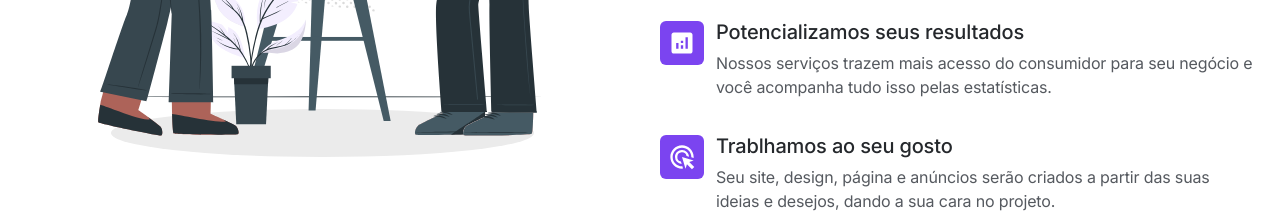
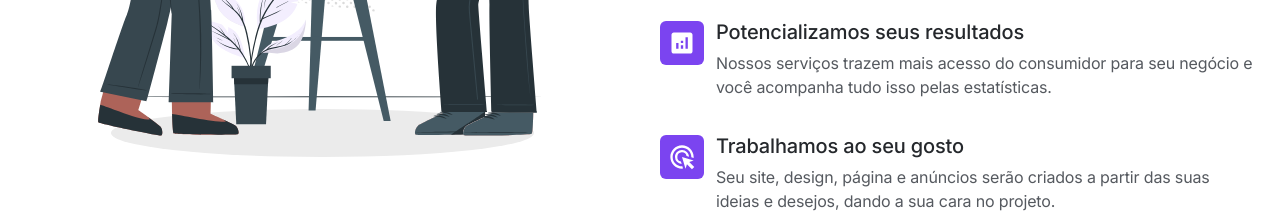
Before and after one commit to leduardo99/otimiza-midia, a Next.js app: page / in a window 1280 px wide. Shown: the part 1160-1381 px from the top of the page. Built offline with nearby package versions, Linux system fonts and the light colour scheme.

Commit message:
fix(fix): ajuste ortografrico

```diff
--- a/src/components/About/index.tsx
+++ b/src/components/About/index.tsx
@@ -23,7 +23,7 @@ export default function About() {
     },
     {
       icon: MdAdsClick,
-      title: 'Trablhamos ao seu gosto',
+      title: 'Trabalhamos ao seu gosto',
       description:
         'Seu site, design, página e anúncios serão criados a partir das suas ideias e desejos, dando a sua cara no projeto.',
     },
```
